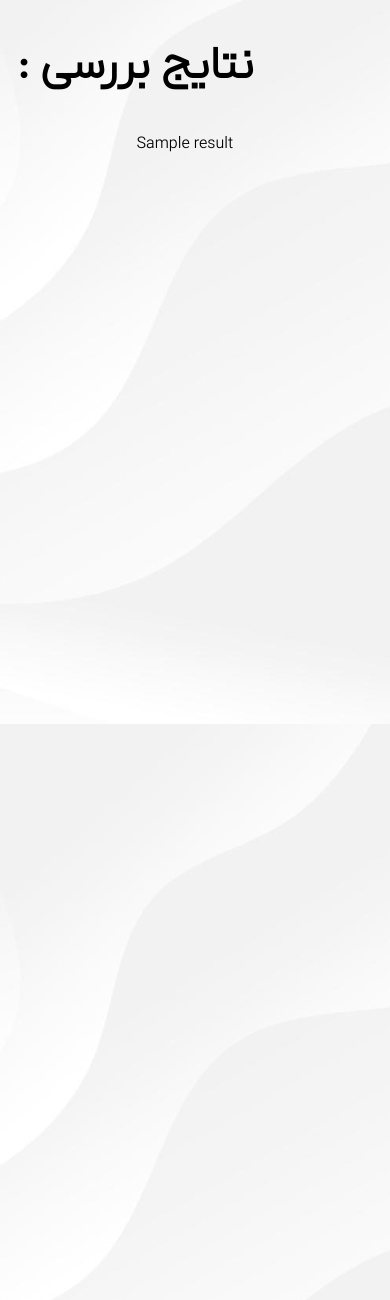
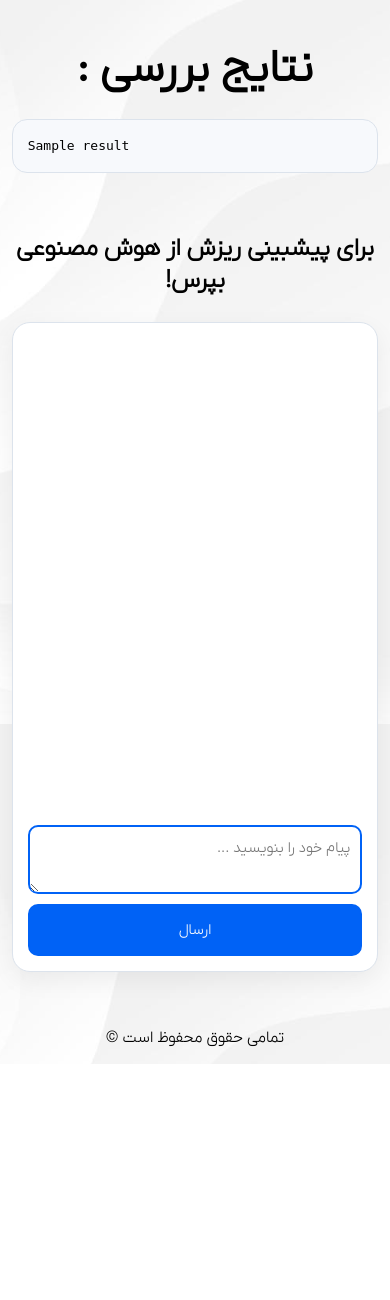
Before and after one commit to MACsepehri/UserPulse, a Flask app: template templates/dashboard/result.html in a window 390 px wide. Shown: the part 120-1420 px from the top of the page. After the commit the page ends 1184 px from the top, so only its background shows below. Run offline with Flask 3, Linux system fonts and the light colour scheme; the template is opened without the code that fills it: most values are stand-ins (such as "Sample title", 1, 10 or a date in 2020).

Commit message:
Added the result.html fully

```diff
--- a/main.py
+++ b/main.py
@@ -4,6 +4,7 @@ from static.blueprint.login import login_bp
 from static.blueprint.user import user_bp
 from dotenv import load_dotenv
 from os import getenv,path
+from openai import OpenAI
 
 app = Flask(__name__)
 app.register_blueprint(login_bp,url_prefix='/auth')
@@ -15,6 +16,8 @@ database_path = path.join(BASE_DIR, "static", "database", "db", "database.db")
 app.config["SQLALCHEMY_DATABASE_URI"] = f"sqlite:///{database_path}"
 
 db.init_app(app)
+
+client = OpenAI(base_url='https://apihub.agnes-ai.com/v1', api_key='sk-5O7kCCMrOFv92jzrp3FA3wb6KP5tTjgpEYT8IoQZlTdusoUJ')
 
 with app.app_context():
     db.create_all()
@@ -36,6 +39,22 @@ def plan():
         return redirect('/auth?mode=login')
     return render_template('page/plan.html',session=session)
 
+@app.route('/ai/send')
+def send_msg():
+    message = request.args.get('message','')
+    data = request.args.get('data','')
+    if(message.strip()==""):
+        return 'لطفا پیام معتبر بفرستید.'
+    response = client.chat.completions.create(
+        model="agnes-2.5-flash",
+        messages=[
+            {"role": "system", "content": "You are a helpful assistant."},
+            {"role": "user", "content": f"سلام تو باید همیشه فارسی جواب بدی و الان به پیامی که دارم میدم اهمیت نده. تو باید با توجه به داده ای که میدم فقط به سوال کاربر جواب بدی که برای مثال چرا کاربرام ریزش کرد یه احتمال بگو یا مثلا درصد و اینا. دقیقا یه امار میدم کاربر باتوجه به امار از تو سوال میکنه و تو باید راهنماییش کنی و فقط الان به سوال کاربر جواب بده و حواست باشه چیزی به غیر از امار و ریزش کاربر و داده و اینا پرسید جوابشو نده بهش بگو جوابتو نمیدم. آمار : \n{data}\n\n\nالان فقط به این سوال جواب بده : \n\n{message}"}
+        ]
+    )
+
+    return response.choices[0].message.content
+
 @app.route('/data-structure')
 def data_structure_route():
     return render_template('blog/data-structure.html')
--- a/templates/dashboard/result.html
+++ b/templates/dashboard/result.html
@@ -2,14 +2,246 @@
 
 {% block head %}
     <style>
-        .model-result h2 { margin-right: 35%; }
-        .model-result pre { margin-left: 35%; }
+        .model-result {
+            width: 90%;
+            max-width: 1100px;
+            margin: 40px auto;
+        }
+
+        .model-result h2 {
+            margin: 0 0 20px;
+            text-align: center;
+        }
+
+        .model-result pre {
+            width: 100%;
+            max-height: 600px;
+            box-sizing: border-box;
+            margin: 0;
+            padding: 25px;
+            overflow: auto;
+            direction: ltr;
+            text-align: left;
+            white-space: pre-wrap;
+            word-break: break-word;
+            background: #f7f9fc;
+            border: 1px solid #dce3ec;
+            border-radius: 15px;
+            line-height: 1.7;
+            font-family: monospace;
+        }
+
+        .ask-ai-box {
+            width: 90%;
+            max-width: 850px;
+            margin: 60px auto 40px;
+            text-align: center;
+        }
+
+        .ask-ai-box h2 {
+            margin-bottom: 25px;
+        }
+
+        .chatbox {
+            width: 100%;
+            height: 700px;
+            padding: 25px;
+            box-sizing: border-box;
+            display: flex;
+            flex-direction: column;
+            background: white;
+            border: 1px solid #dce3ec;
+            border-radius: 18px;
+            box-shadow: 0 8px 25px rgba(0, 0, 0, 0.06);
+        }
+
+        .messages {
+            flex: 1;
+            min-height: 0;
+            margin: 0 0;
+            padding: 10px;
+            overflow-y: auto;
+            display: flex;
+            flex-direction: column;
+            gap: 15px;
+        }
+
+        .flex {
+            display: flex;
+            align-items: flex-end;
+            justify-content: center;
+            gap: 10px;
+            flex-shrink: 0;
+        }
+
+        #msg {
+            width: 350px;
+            min-height: 50px;
+            max-height: 150px;
+            box-sizing: border-box;
+            resize: vertical;
+            padding: 10px;
+            border: 2px solid var(--base-bg);
+            border-radius: 10px;
+            font-family: inherit;
+            font-size: 15px;
+            line-height: 1.5;
+            background: white;
+            color: #222;
+        }
+
+        #msg:focus {
+            outline: none;
+            border-color: var(--base-bg);
+        }
+
+        #send-message {
+            height: 52px;
+            padding: 0 22px;
+            border: 2px solid var(--base-bg);
+            border-radius: 10px;
+            background: var(--base-bg);
+            color: white;
+            cursor: pointer;
+            font-family: inherit;
+            font-size: 15px;
+            transition: 0.2s;
+        }
+
+        #send-message:hover {
+            background: transparent;
+            color: var(--base-bg);
+        }
+
+        #send-message:disabled {
+            opacity: 0.6;
+            cursor: not-allowed;
+        }
+
+        .ai-response {
+            align-self: flex-end;
+            max-width: 70%;
+            padding: 12px 15px 12px 15px;
+            padding-top: 0;
+            margin: 0;
+            background: #f8f8f8;
+            border: 1px solid #e9e9e9;
+            border-radius: 10px;
+            align-self: flex-end;
+            max-width: 40%;
+            margin: 0;
+            display: flex;
+            align-items: center;
+            justify-content: center;
+        }
+
+        .ai-response pre {
+            width: auto;
+            max-width: 100%;
+            margin: 0;
+            padding: 0;
+            margin-bottom: 30px;
+            background: transparent;
+            border: none;
+            white-space: pre-wrap;
+            word-break: break-word;
+            text-align: right;
+            direction: rtl;
+        }
+
+        .user-q {
+            align-self: flex-start;
+            max-width: 70%;
+            padding: 12px 15px 12px 15px;
+            padding-top: 0;
+            margin: 0;
+            background: #f8f8f8;
+            border: 1px solid var(--base-bg);
+            border-radius: 10px;
+            align-self: flex-start;
+            max-width: 40%;
+            margin: 0;
+            display: flex;
+            align-items: center;
+            justify-content: center;
+        }
+
+        .user-q pre {
+            width: auto;
+            max-width: 100%;
+            margin: 0;
+            padding: 0;
+            padding: 10px;
+            margin-top: 10px;
+            background: transparent;
+            border: none;
+            white-space: pre-wrap;
+            word-break: break-word;
+            text-align: right;
+            direction: rtl;
+        }
+
+        footer { position: absolute; margin-top: 0px; }
+
+        @media (max-width: 600px) {
+            .model-result,
+            .ask-ai-box {
+                width: 94%;
+            }
+
+            .model-result pre {
+                padding: 15px;
+                font-size: 13px;
+            }
+
+            .chatbox {
+                height: 650px;
+                padding: 15px;
+            }
+
+            .flex {
+                align-items: stretch;
+                flex-direction: column;
+            }
+
+            #msg {
+                width: 100%;
+            }
+
+            #send-message {
+                width: 100%;
+            }
+
+            .ai-response {
+                max-width: 90%;
+            }
+        }
     </style>
 {% endblock %}
 
 {% block body %}
     <div class="model-result">
         <h2 class="title">نتایج بررسی :</h2>
-        <pre dir="ltr">{{ result }}</pre>
+
+        <pre dir="ltr" id="result">{{ result }}</pre>
     </div>
+
+    <div class="ask-ai-box">
+        <h2>برای پیشبینی ریزش از هوش مصنوعی بپرس!</h2>
+
+        <div class="chatbox">
+            <div class="messages"></div>
+
+            <div class="flex" id="bottom">
+                <textarea
+                    id="msg"
+                    placeholder="پیام خود را بنویسید ..."
+                ></textarea>
+
+                <button id="send-message">ارسال</button>
+            </div>
+        </div>
+    </div>
+
+    <script src="/static/js/ai.js"></script>
 {% endblock %}
```
Also changed, not shown: static/js/ai.js (added, +50 -0 lines).
